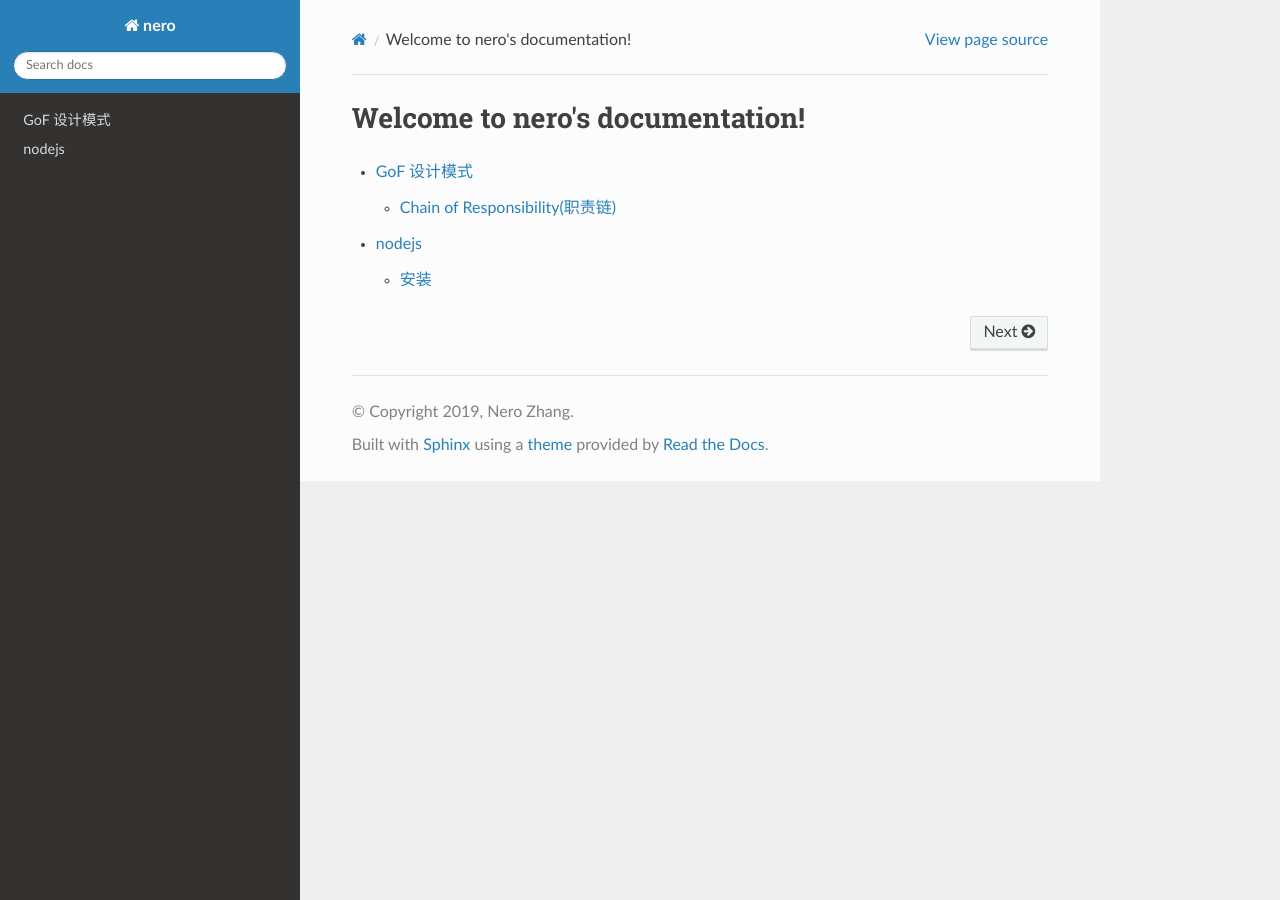
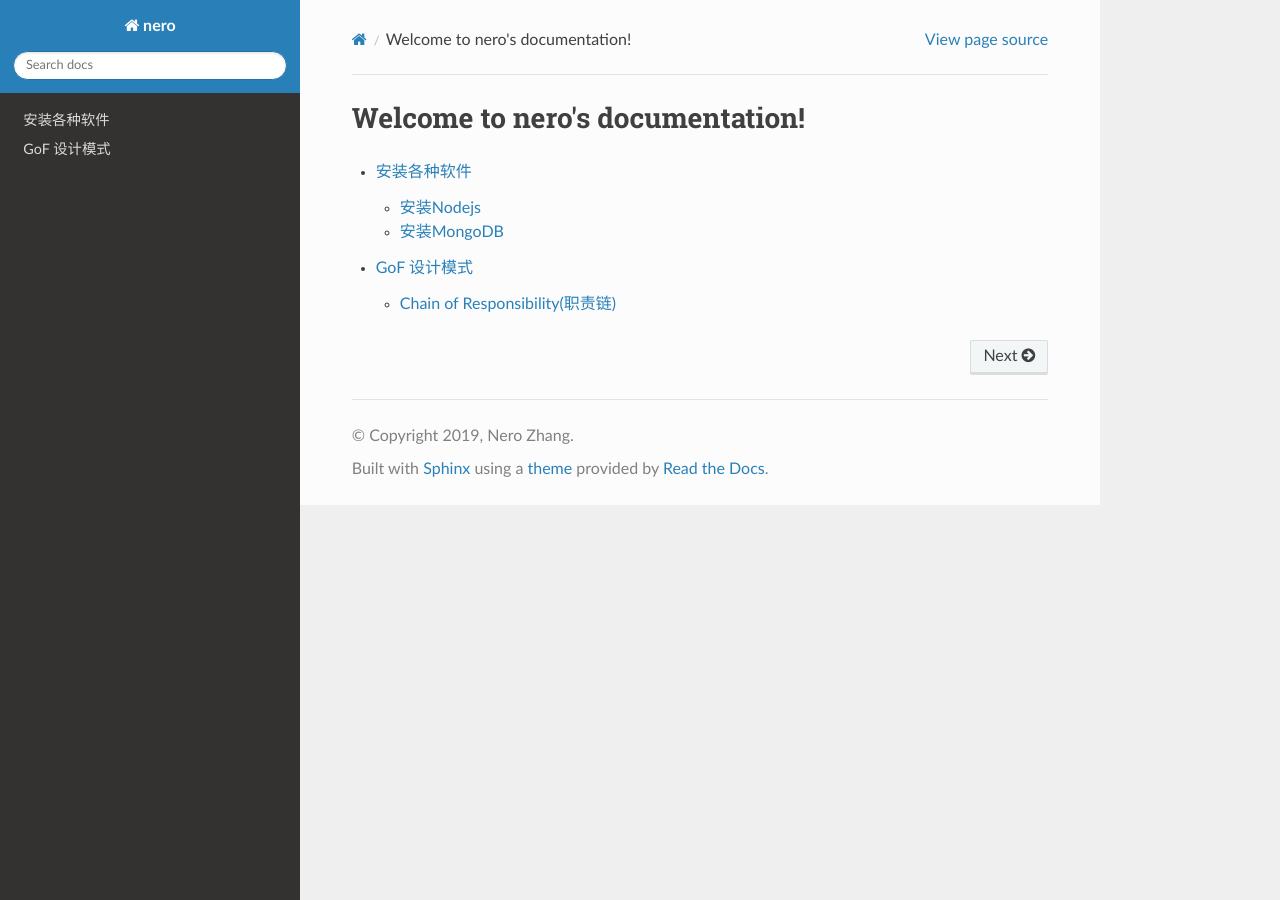
Before and after one commit to nerodocs/nero, a Sphinx documentation site: the page built from source/index.rst, in a window 1280 px wide. Built offline with Sphinx 7.4.7 and the Read the Docs theme 2.0.0, drawn with Linux system fonts in a browser that asks for light colours.

Commit message:
更新安装文档

```diff
--- a/source/index.rst
+++ b/source/index.rst
@@ -9,5 +9,5 @@ Welcome to nero's documentation!
 .. toctree::
    :maxdepth: 2
 
+   install
    designpattern
-   nodejs
--- /dev/null
+++ b/source/install.rst
@@ -0,0 +1,22 @@
+安装各种软件
+================================
+
+安装Nodejs
+--------------------------
+
+NodeJS 13.x
+
+.. code-block:: bash:
+
+    curl -sL https://rpm.nodesource.com/setup_13.x | bash -
+
+`NodeJs安装`_
+
+.. _NodeJs安装: https://github.com/nodesource/distributions#debmanual
+
+安装MongoDB
+--------------------------
+
+`MongoDB安装文档`_
+
+.. _MongoDB安装文档: https://docs.mongodb.com/manual/administration/install-community/
```
Also changed, not shown: source/nodejs.rst (deleted, +0 -15 lines).
